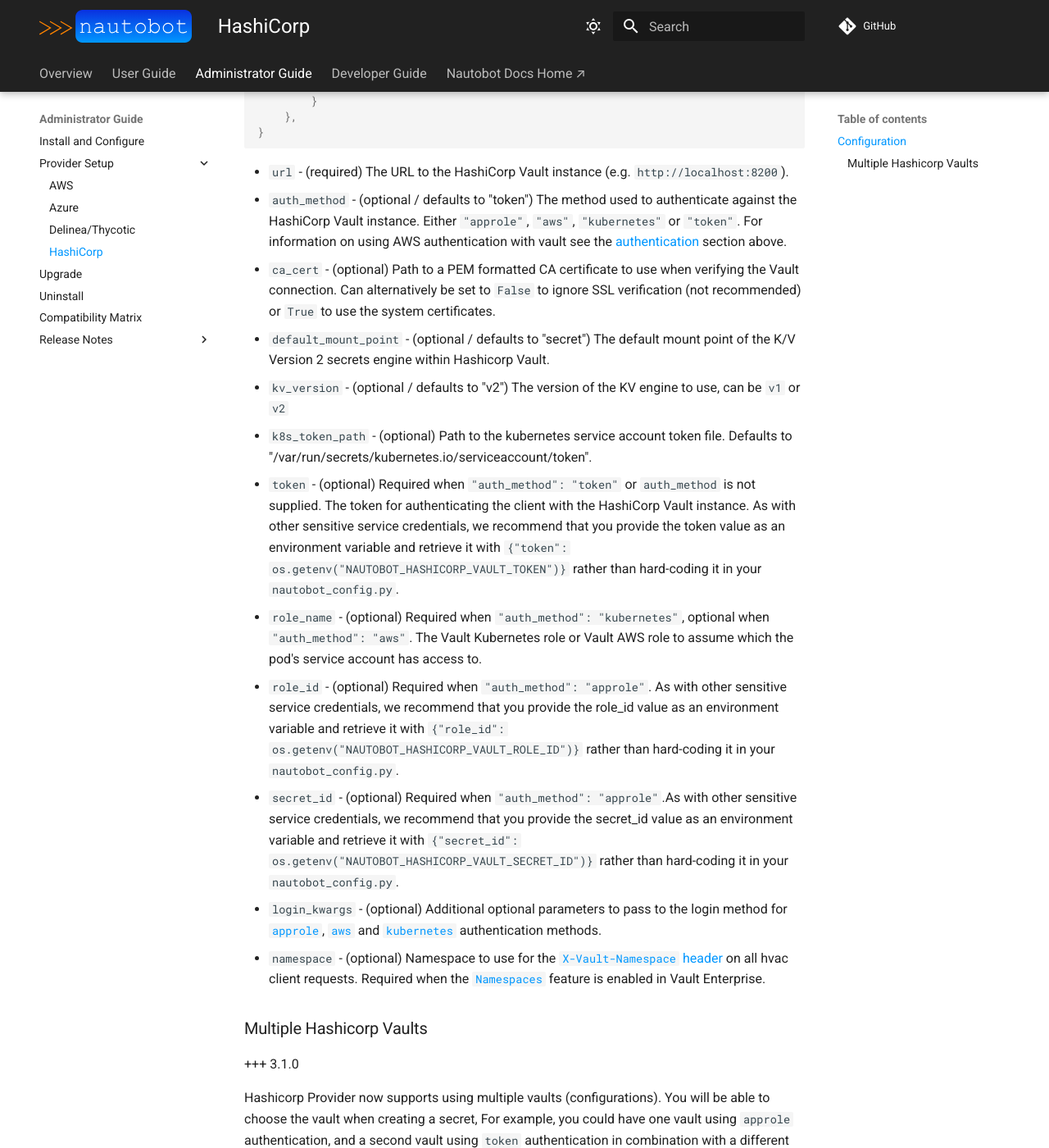
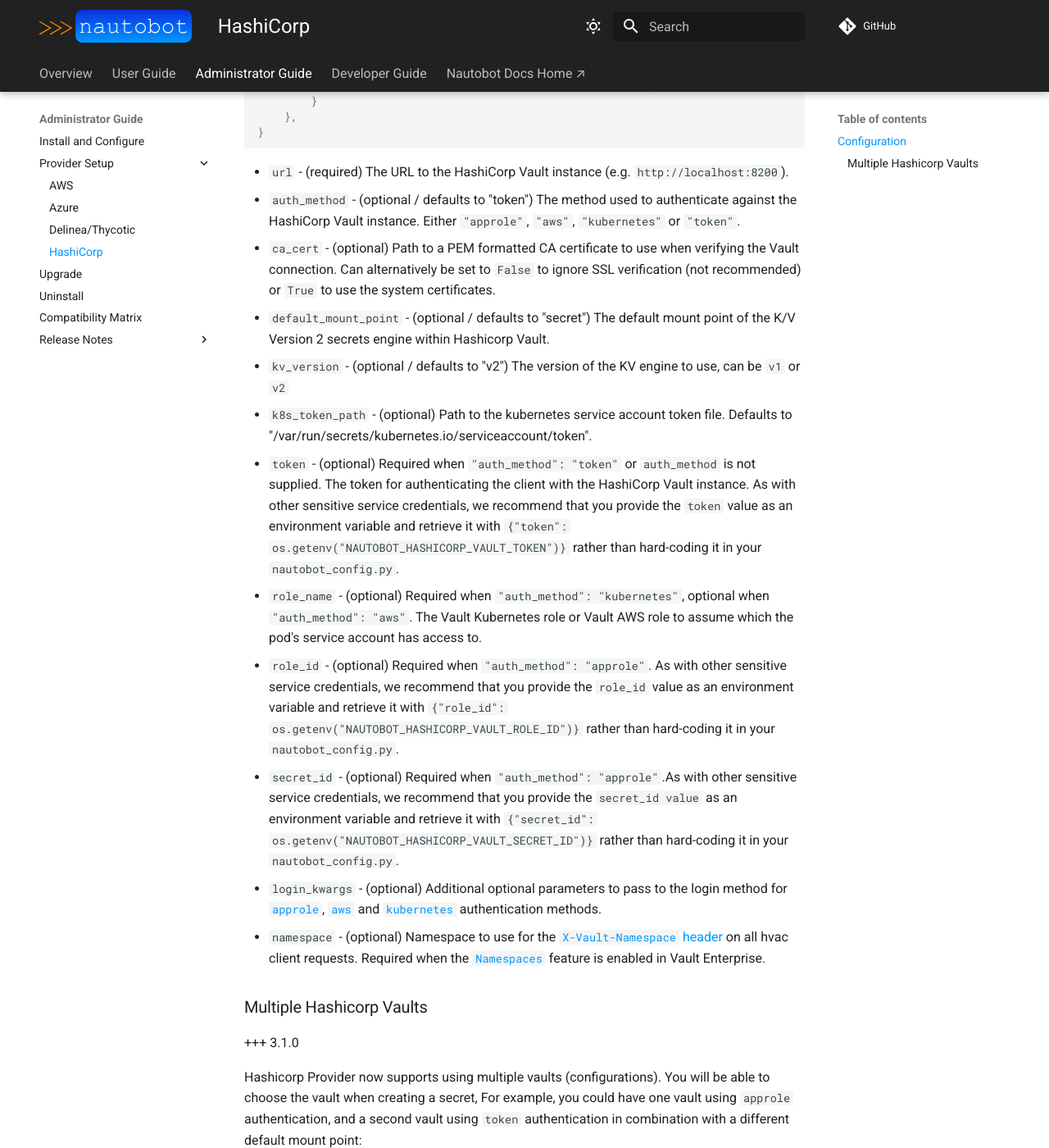
Before and after one commit to nautobot/nautobot-app-secrets-providers, an MkDocs documentation site: the page built from docs/admin/providers/hashicorp_setup.md, in a window 1280 px wide and 1400 px high, scrolled down 328 px. Shown: the whole window at 82% size. Built offline with MkDocs 1.6.1 and Material for MkDocs 9.7.7, drawn with Linux system fonts in a browser that asks for light colours; comment, search, counter and statistics services are not loaded.

Commit message:
Docs fixes

````diff
--- a/docs/admin/providers/hashicorp_setup.md
+++ b/docs/admin/providers/hashicorp_setup.md
@@ -16,15 +16,15 @@
 ```
 
 - `url` - (required) The URL to the HashiCorp Vault instance (e.g. `http://localhost:8200`).
-- `auth_method` - (optional / defaults to "token") The method used to authenticate against the HashiCorp Vault instance. Either `"approle"`, `"aws"`, `"kubernetes"` or `"token"`.  For information on using AWS authentication with vault see the [authentication](#authentication) section above.
+- `auth_method` - (optional / defaults to "token") The method used to authenticate against the HashiCorp Vault instance. Either `"approle"`, `"aws"`, `"kubernetes"` or `"token"`.
 - `ca_cert` - (optional) Path to a PEM formatted CA certificate to use when verifying the Vault connection.  Can alternatively be set to `False` to ignore SSL verification (not recommended) or `True` to use the system certificates.
 - `default_mount_point` - (optional / defaults to "secret") The default mount point of the K/V Version 2 secrets engine within Hashicorp Vault.
 - `kv_version` - (optional / defaults to "v2") The version of the KV engine to use, can be `v1` or `v2`
 - `k8s_token_path` - (optional) Path to the kubernetes service account token file.  Defaults to "/var/run/secrets/kubernetes.io/serviceaccount/token".
-- `token` - (optional) Required when `"auth_method": "token"` or `auth_method` is not supplied. The token for authenticating the client with the HashiCorp Vault instance. As with other sensitive service credentials, we recommend that you provide the token value as an environment variable and retrieve it with `{"token": os.getenv("NAUTOBOT_HASHICORP_VAULT_TOKEN")}` rather than hard-coding it in your `nautobot_config.py`.
+- `token` - (optional) Required when `"auth_method": "token"` or `auth_method` is not supplied. The token for authenticating the client with the HashiCorp Vault instance. As with other sensitive service credentials, we recommend that you provide the `token` value as an environment variable and retrieve it with `{"token": os.getenv("NAUTOBOT_HASHICORP_VAULT_TOKEN")}` rather than hard-coding it in your `nautobot_config.py`.
 - `role_name` - (optional) Required when `"auth_method": "kubernetes"`, optional when `"auth_method": "aws"`.  The Vault Kubernetes role or Vault AWS role to assume which the pod's service account has access to.
-- `role_id` - (optional) Required when `"auth_method": "approle"`. As with other sensitive service credentials, we recommend that you provide the role_id value as an environment variable and retrieve it with `{"role_id": os.getenv("NAUTOBOT_HASHICORP_VAULT_ROLE_ID")}` rather than hard-coding it in your `nautobot_config.py`.
-- `secret_id` - (optional) Required when `"auth_method": "approle"`.As with other sensitive service credentials, we recommend that you provide the secret_id value as an environment variable and retrieve it with `{"secret_id": os.getenv("NAUTOBOT_HASHICORP_VAULT_SECRET_ID")}` rather than hard-coding it in your `nautobot_config.py`.
+- `role_id` - (optional) Required when `"auth_method": "approle"`. As with other sensitive service credentials, we recommend that you provide the `role_id` value as an environment variable and retrieve it with `{"role_id": os.getenv("NAUTOBOT_HASHICORP_VAULT_ROLE_ID")}` rather than hard-coding it in your `nautobot_config.py`.
+- `secret_id` - (optional) Required when `"auth_method": "approle"`.As with other sensitive service credentials, we recommend that you provide the `secret_id value` as an environment variable and retrieve it with `{"secret_id": os.getenv("NAUTOBOT_HASHICORP_VAULT_SECRET_ID")}` rather than hard-coding it in your `nautobot_config.py`.
 - `login_kwargs` - (optional) Additional optional parameters to pass to the login method for [`approle`](https://hvac.readthedocs.io/en/stable/source/hvac_api_auth_methods.html#hvac.api.auth_methods.AppRole.login), [`aws`](https://hvac.readthedocs.io/en/stable/source/hvac_api_auth_methods.html#hvac.api.auth_methods.Aws.iam_login) and [`kubernetes`](https://hvac.readthedocs.io/en/stable/source/hvac_api_auth_methods.html#hvac.api.auth_methods.Kubernetes.login) authentication methods.
 - `namespace` - (optional) Namespace to use for the [`X-Vault-Namespace` header](https://github.com/hvac/hvac/blob/main/hvac/adapters.py#L287) on all hvac client requests. Required when the [`Namespaces`](https://developer.hashicorp.com/vault/docs/enterprise/namespaces#usage) feature is enabled in Vault Enterprise.
 
--- a/mkdocs.yml
+++ b/mkdocs.yml
@@ -1,6 +1,6 @@
 ---
 dev_addr: "127.0.0.1:8001"
-edit_uri: "edit/main/nautobot-app-secrets-providers/docs"
+edit_uri: "edit/main/docs"
 site_dir: "nautobot_secrets_providers/static/nautobot_secrets_providers/docs"
 site_name: "Secrets Providers Documentation"
 site_url: "https://docs.nautobot.com/projects/secrets-providers/en/latest/"
@@ -121,6 +121,7 @@
       - Compatibility Matrix: "admin/compatibility_matrix.md"
       - Release Notes:
           - "admin/release_notes/index.md"
+          - v3.1: "admin/release_notes/version_3.1.md"
           - v3.0: "admin/release_notes/version_3.0.md"
           - v2.0: "admin/release_notes/version_2.0.md"
           - v1.4: "admin/release_notes/version_1.4.md"
````
Also changed, not shown: docs/requirements.txt (+5 -4 lines), pyproject.toml (+5 -4 lines), 1 other file.
